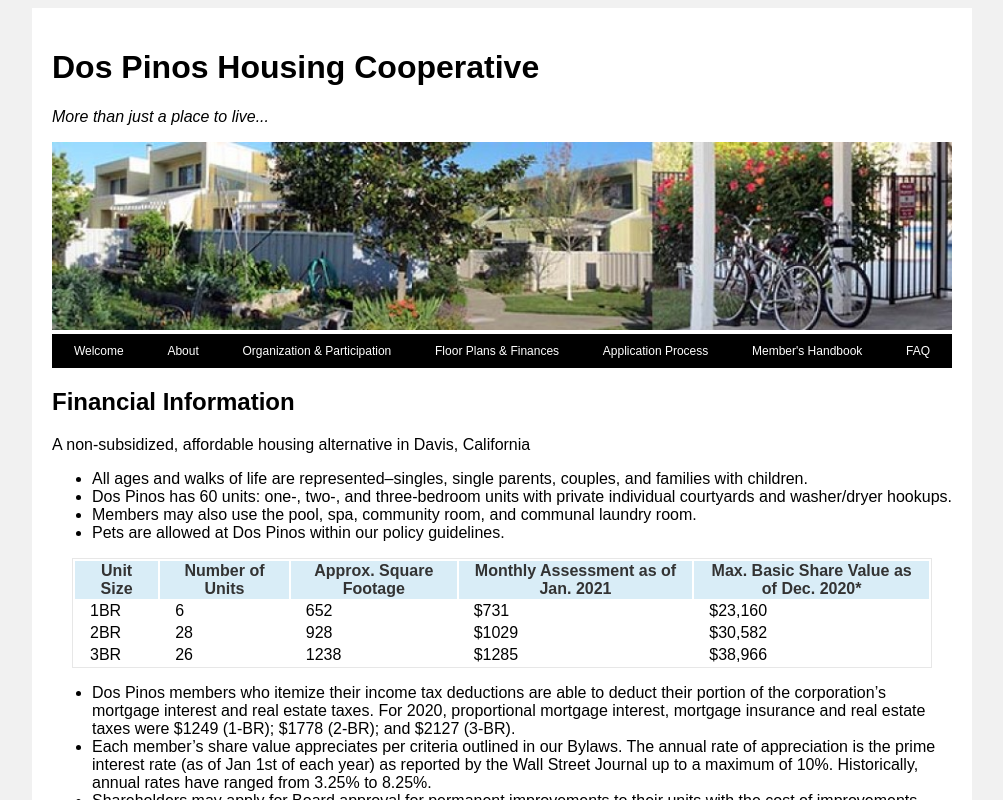
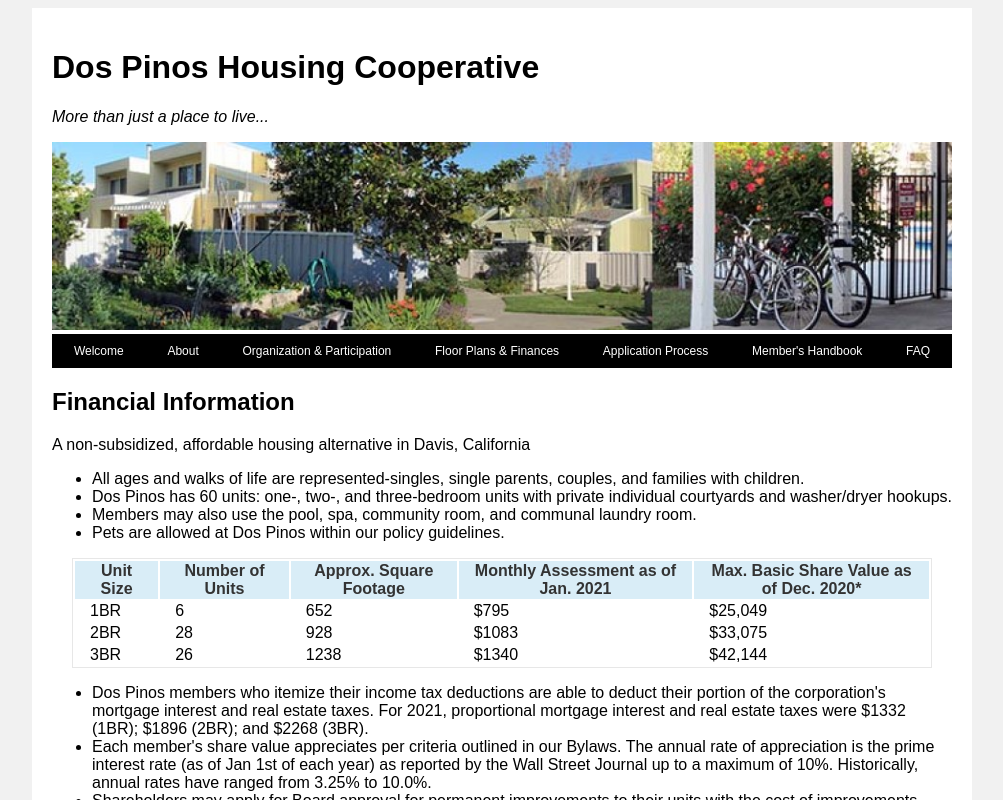
Before and after one commit to charliebrewer/dos_pinos, a React app: page /financialInformation in a window 1280 px wide. Shown: the top 800 px of the page, without its empty margins (138-1141 px from the left). Built offline with nearby package versions, Linux system fonts and the light colour scheme.

Commit message:
Updated financial information.

```diff
--- a/src/pages/FinancialInformation.tsx
+++ b/src/pages/FinancialInformation.tsx
@@ -30,7 +30,7 @@ export default () => {
 
       <ul>
         <li>
-          All ages and walks of life are represented–singles, single parents,
+          All ages and walks of life are represented-singles, single parents,
           couples, and families with children.
         </li>
         <li>
@@ -59,42 +59,41 @@ export default () => {
           <td>1BR</td>
           <td>6</td>
           <td>652</td>
-          <td>$731</td>
-          <td>$23,160</td>
+          <td>$795</td>
+          <td>$25,049</td>
         </tr>
 
         <tr>
           <td>2BR</td>
           <td>28</td>
           <td>928</td>
-          <td>$1029</td>
-          <td>$30,582</td>
+          <td>$1083</td>
+          <td>$33,075</td>
         </tr>
 
         <tr>
           <td>3BR</td>
           <td>26</td>
           <td>1238</td>
-          <td>$1285</td>
-          <td>$38,966</td>
+          <td>$1340</td>
+          <td>$42,144</td>
         </tr>
       </StyledTable>
 
       <ul>
         <li>
           Dos Pinos members who itemize their income tax deductions are able to
-          deduct their portion of the corporation’s mortgage interest and real
-          estate taxes. For 2020, proportional mortgage interest, mortgage
-          insurance and real estate taxes were $1249 (1-BR); $1778 (2-BR); and
-          $2127 (3-BR).
+          deduct their portion of the corporation's mortgage interest and real
+          estate taxes. For 2021, proportional mortgage interest and real estate
+          taxes were $1332 (1BR); $1896 (2BR); and $2268 (3BR).
         </li>
 
         <li>
-          Each member’s share value appreciates per criteria outlined in our
+          Each member's share value appreciates per criteria outlined in our
           Bylaws. The annual rate of appreciation is the prime interest rate (as
           of Jan 1st of each year) as reported by the Wall Street Journal up to
           a maximum of 10%. Historically, annual rates have ranged from 3.25% to
-          8.25%.
+          10.0%.
         </li>
 
         <li>
```
